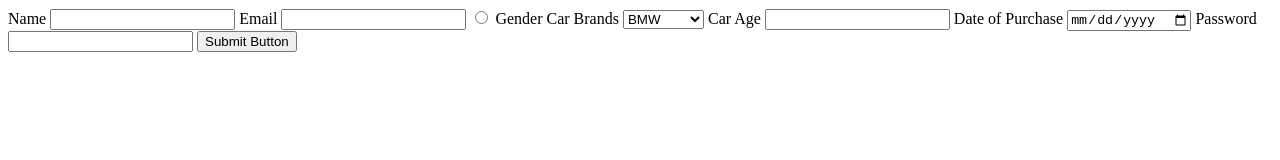
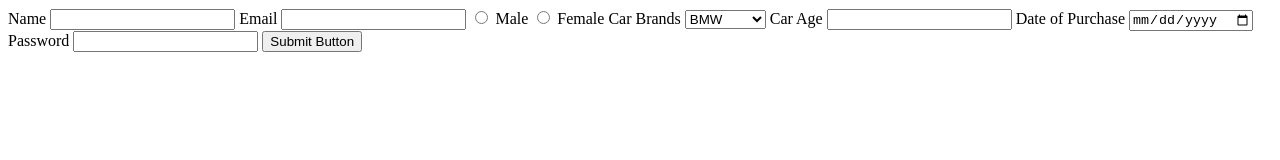
Before and after one commit to acciojob/car-insurance-form-Gajanan-bhosale, a website: page main.html in a window 1280 px wide. Drawn offline with Linux system fonts and the light colour scheme.

Commit message:
created a submission

```diff
--- a/main.html
+++ b/main.html
@@ -15,7 +15,11 @@
 		<label for="email">Email</label>
 		<input type="email" id="email" required/>
 
-		<input type="radio" name="gender" required/> Gender
+		<input type="radio" name="gender" id="gender_m" required/>
+		<label for="gender_m">Male</label>
+
+		<input type="radio" name="gender" id="gender_f" required/>
+		<label for="gender_f">Female</label>
 
 		<label for="cars">Car Brands</label>
 		<select id="cars">
```
